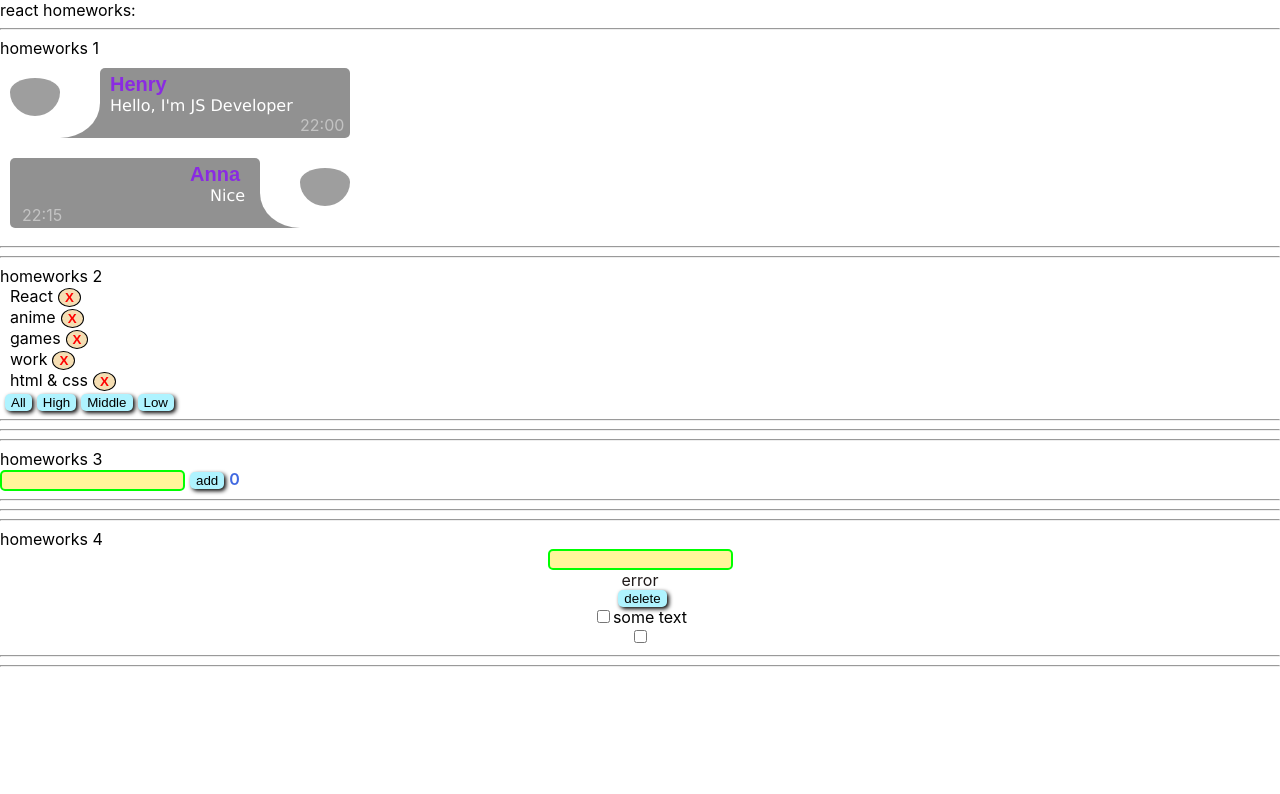
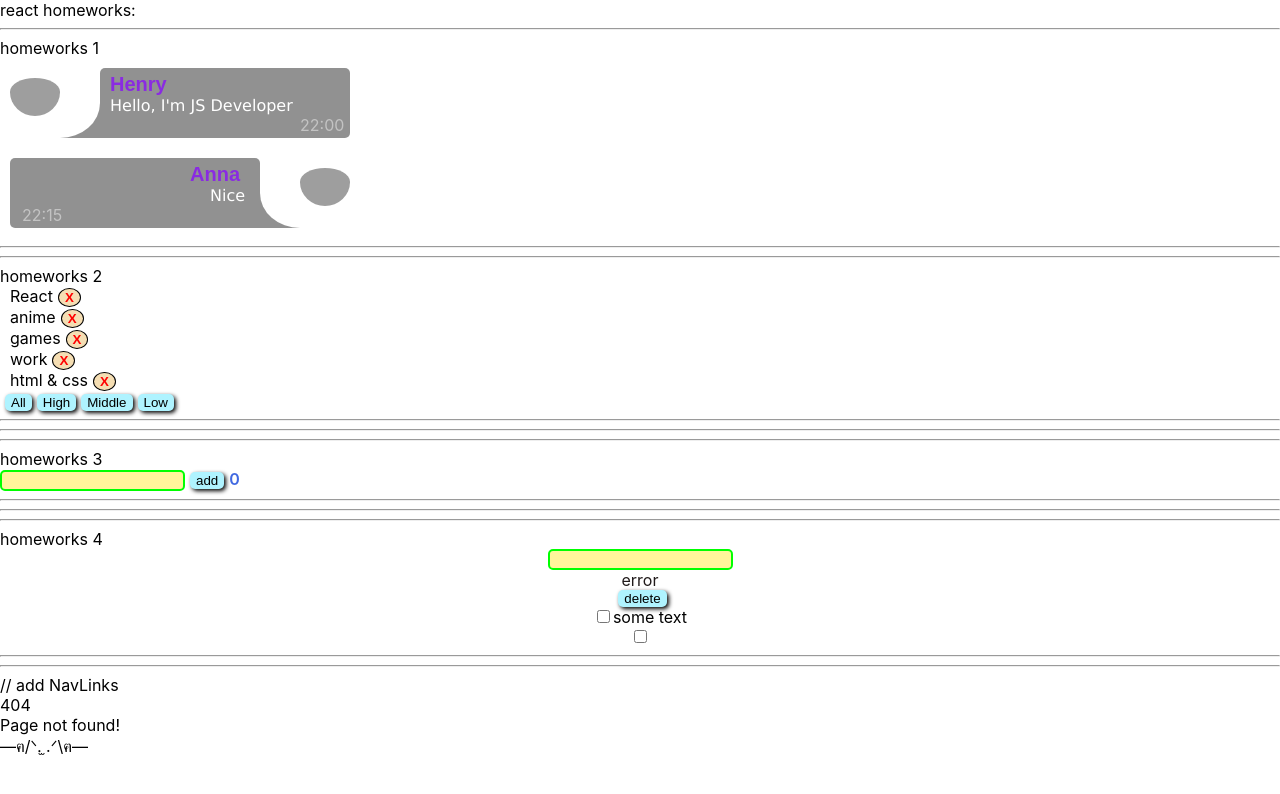
Before and after one commit to Pavelkv94/HomeWorksTasks, a React (Create React App) app: page /#/ in a window 1280 px wide. Shown: the top 794 px of the page. Built offline with nearby package versions, Linux system fonts and the light colour scheme; grey boxes are pictures that could not be loaded.

Commit message:
init: start HW5

```diff
--- a/package.json
+++ b/package.json
@@ -11,9 +11,11 @@
     "@types/node": "^12.0.0",
     "@types/react": "^17.0.0",
     "@types/react-dom": "^17.0.0",
+    "@types/react-router-dom": "^5.1.7",
     "@types/uuid": "^8.3.0",
     "react": "^17.0.1",
     "react-dom": "^17.0.1",
+    "react-router-dom": "^5.2.0",
     "react-scripts": "4.0.2",
     "typescript": "^4.1.2",
     "uuid": "^8.3.2",
--- a/src/p1-main/m1-ui/u1-app/App.tsx
+++ b/src/p1-main/m1-ui/u1-app/App.tsx
@@ -14,7 +14,7 @@ function App() {
             <HW2/>
             <HW3/>
             <HW4/>
-            {/* <HW5/> */}
+            <HW5/>
 
         </div>
     )
--- a/src/p2-homeworks/h5/HW5.tsx
+++ b/src/p2-homeworks/h5/HW5.tsx
@@ -1,4 +1,5 @@
 import React from "react";
+import { HashRouter } from "react-router-dom";
 import Header from "./Header";
 import Routes from "./Routes";
 
@@ -6,13 +7,13 @@ function HW5() {
     return (
         <div>
             {/*в gh-pages лучше работает HashRouter*/}
-            {/*<HashRouter>*/}
+            <HashRouter>
 
             <Header/>
 
             <Routes/>
 
-            {/*</HashRouter>*/}
+            </HashRouter>
         </div>
     );
 }
--- a/src/p2-homeworks/h5/Routes.tsx
+++ b/src/p2-homeworks/h5/Routes.tsx
@@ -1,4 +1,7 @@
 import React from "react";
+import { Route, Switch } from "react-router";
+import Error404 from "./pages/Error404";
+import PreJunior from "./pages/PreJunior";
 
 export const PATH = {
     PRE_JUNIOR: "/pre-junior",
@@ -9,19 +12,19 @@ function Routes() {
     return (
         <div>
             {/*Switch выбирает первый подходящий роут*/}
-            {/*<Switch>*/}
+            <Switch>
 
             {/*в начале мы попадаем на страницу "/" и переходим сразу на страницу PRE_JUNIOR*/}
             {/*exact нужен чтоб указать полное совподение (что после "/" ничего не будет)*/}
             {/*<Route path={"/"} exact render={() => <Redirect to={PRE_JUNIOR}/>}/>*/}
 
-            {/*<Route path={PRE_JUNIOR} render={() => <PreJunior/>}/>*/}
+            <Route path={PATH.PRE_JUNIOR} render={() => <PreJunior/>}/>
                 // add routes
 
             {/*у этого роута нет пути, он отрисуется если пользователь захочет попасть на несуществующую страницу*/}
-            {/*<Route render={() => <Error404/>}/>*/}
+            <Route render={() => <Error404/>}/>
 
-            {/*</Switch>*/}
+            </Switch>
         </div>
     );
 }
```
Also changed, not shown: 1 other file (tests, documents, lock files or other folders).
